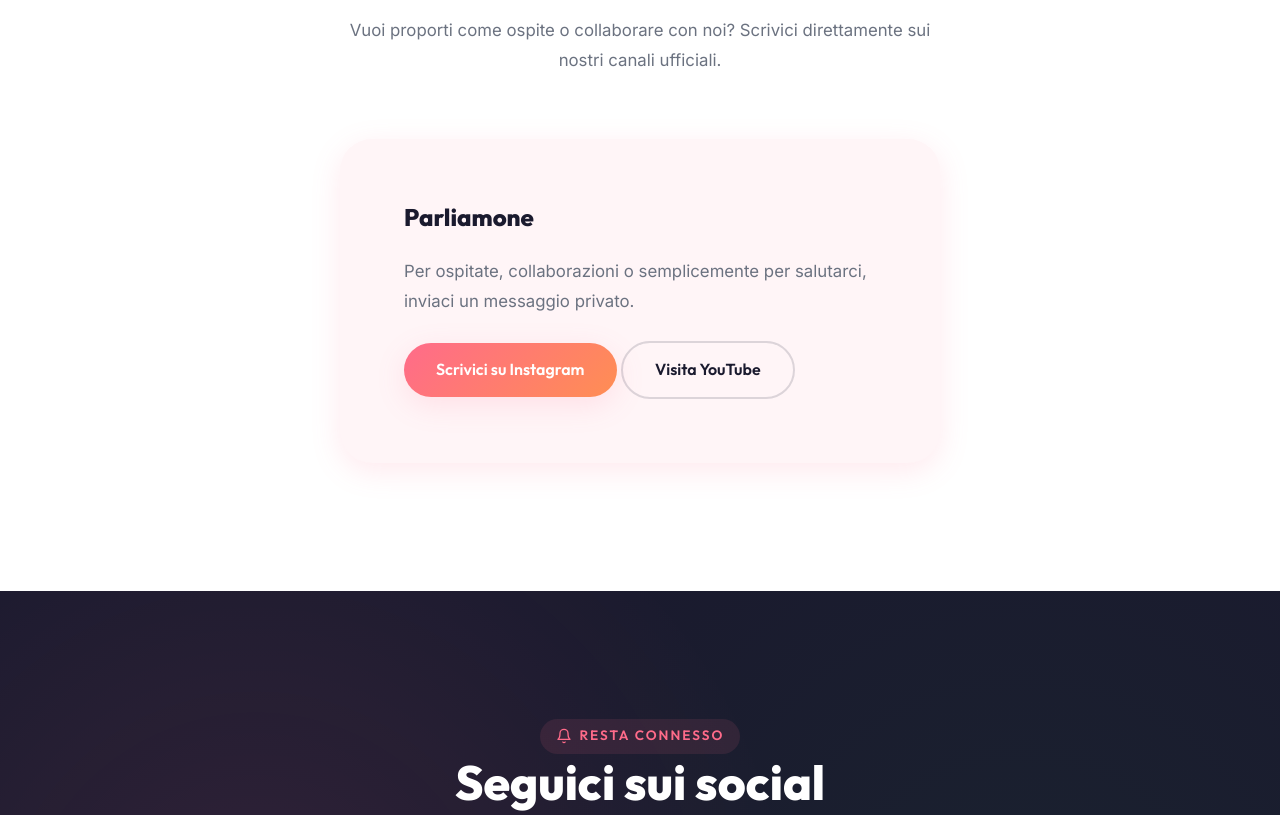
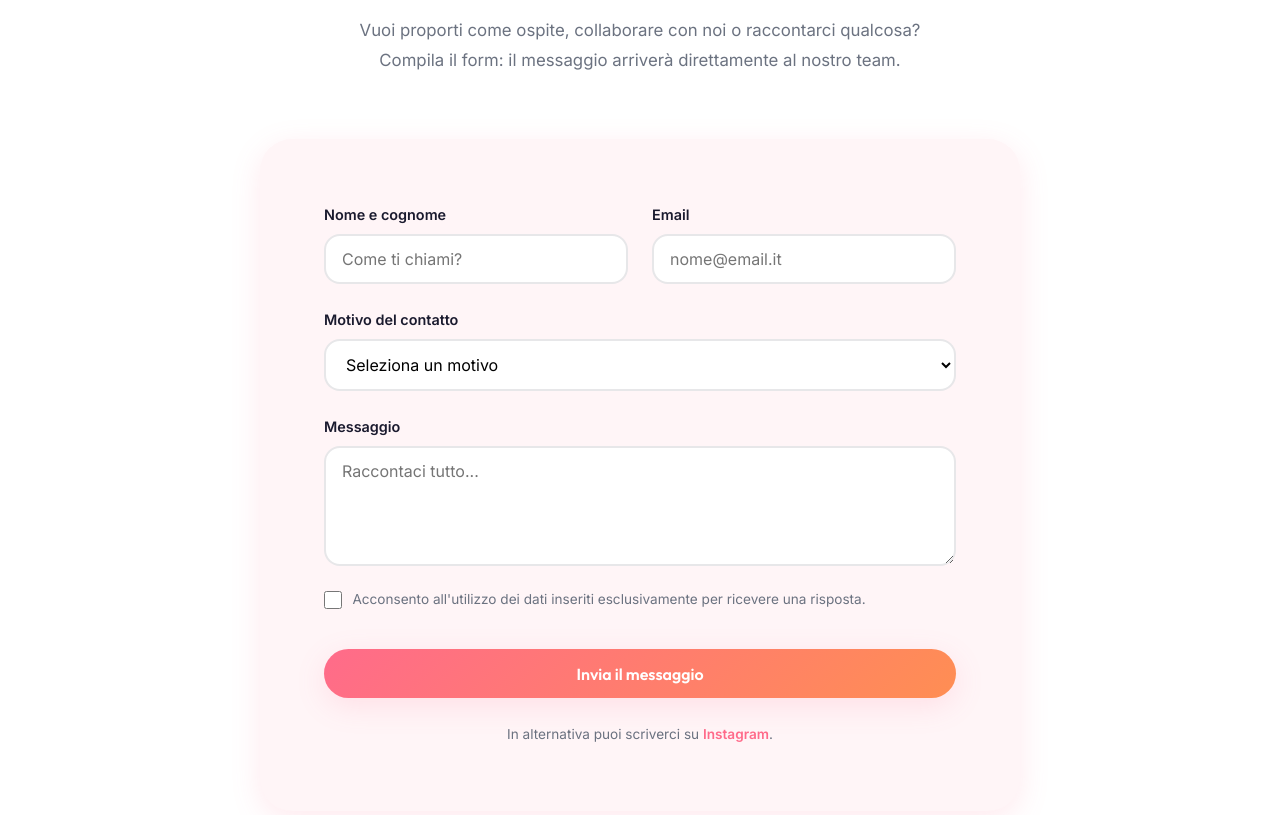
Before and after one commit to Demma-prog/call-me-mamma-website, a website: page index.html in a window 1280 px wide. Shown: the part 6020-6835 px from the top of the page. Drawn offline with Linux system fonts and the light colour scheme; no server answers.

Commit message:
Fix review carousel and add working contact form

```diff
--- a/index.html
+++ b/index.html
@@ -495,19 +495,52 @@
         </span>
         <h2 class="section-title reveal reveal-delay-1">Vieni a trovarci o <span class="highlight">scrivici</span></h2>
         <p class="section-description reveal reveal-delay-2">
-          Vuoi proporti come ospite o collaborare con noi? Scrivici direttamente sui nostri canali ufficiali.
+          Vuoi proporti come ospite, collaborare con noi o raccontarci qualcosa? Compila il form: il messaggio arriverà direttamente al nostro team.
         </p>
       </div>
 
       <div class="contact-container reveal reveal-delay-3">
-        <div class="contact-form" id="contact-options">
-          <h3>Parliamone</h3>
-          <p>Per ospitate, collaborazioni o semplicemente per salutarci, inviaci un messaggio privato.</p>
-          <div class="hero-buttons">
-            <a href="https://www.instagram.com/callmemamma_/" class="btn btn-primary" target="_blank" rel="noopener noreferrer">Scrivici su Instagram</a>
-            <a href="https://www.youtube.com/@Call_Me_Mamma" class="btn btn-outline" target="_blank" rel="noopener noreferrer">Visita YouTube</a>
+        <form class="contact-form" id="contact-form" action="https://formsubmit.co/demma.infoclienti@gmail.com" method="POST">
+          <input type="hidden" name="_subject" value="Nuovo messaggio dal sito Call Me Mamma">
+          <input type="hidden" name="_template" value="table">
+          <input type="hidden" name="_captcha" value="false">
+          <input type="text" name="_honey" class="form-honeypot" tabindex="-1" autocomplete="off" aria-hidden="true">
+
+          <div class="form-row">
+            <div class="form-group">
+              <label for="contact-name">Nome e cognome</label>
+              <input class="form-control" id="contact-name" name="name" type="text" autocomplete="name" placeholder="Come ti chiami?" required>
+            </div>
+            <div class="form-group">
+              <label for="contact-email">Email</label>
+              <input class="form-control" id="contact-email" name="email" type="email" autocomplete="email" placeholder="nome@email.it" required>
+            </div>
           </div>
-        </div>
+
+          <div class="form-group">
+            <label for="contact-subject">Motivo del contatto</label>
+            <select class="form-control" id="contact-subject" name="reason" required>
+              <option value="" selected disabled>Seleziona un motivo</option>
+              <option value="Proposta come ospite">Proposta come ospite</option>
+              <option value="Collaborazione o sponsor">Collaborazione o sponsor</option>
+              <option value="Domanda sul podcast">Domanda sul podcast</option>
+              <option value="Altro">Altro</option>
+            </select>
+          </div>
+
+          <div class="form-group">
+            <label for="contact-message">Messaggio</label>
+            <textarea class="form-control" id="contact-message" name="message" placeholder="Raccontaci tutto..." required></textarea>
+          </div>
+
+          <label class="form-consent">
+            <input type="checkbox" name="privacy_acknowledged" value="Sì" required>
+            <span>Acconsento all'utilizzo dei dati inseriti esclusivamente per ricevere una risposta.</span>
+          </label>
+
+          <button type="submit" class="btn btn-primary form-submit">Invia il messaggio</button>
+          <p class="form-note">In alternativa puoi scriverci su <a href="https://www.instagram.com/callmemamma_/" target="_blank" rel="noopener noreferrer">Instagram</a>.</p>
+        </form>
       </div>
     </div>
   </section>
--- a/script.js
+++ b/script.js
@@ -28,6 +28,18 @@ document.addEventListener('DOMContentLoaded', () => {
   const navOverlay = document.querySelector('.nav-overlay');
   const allNavLinks = document.querySelectorAll('.navbar-links a');
   const reveals = document.querySelectorAll('.reveal');
+
+  // Build two identical review sets so the marquee starts aligned and loops cleanly.
+  const reviewsMarquee = document.querySelector('.marquee-container');
+  if (reviewsMarquee) {
+    const originalReviews = [...reviewsMarquee.querySelectorAll('.review-card')].slice(0, 3);
+    reviewsMarquee.replaceChildren(...originalReviews);
+    originalReviews.forEach(card => {
+      const duplicate = card.cloneNode(true);
+      duplicate.setAttribute('aria-hidden', 'true');
+      reviewsMarquee.appendChild(duplicate);
+    });
+  }
 
   // --- Navbar Scroll Effect ---
   let lastScroll = 0;
--- a/styles.css
+++ b/styles.css
@@ -2303,7 +2303,8 @@ p {
   gap: var(--space-md);
   padding: var(--space-lg) 0;
   width: fit-content;
-  animation: marquee 40s linear infinite;
+  margin-left: max(24px, calc((100vw - 1050px - (2 * var(--space-md))) / 2));
+  animation: marquee 36s linear infinite;
 }
 
 .marquee-container:hover {
@@ -2312,7 +2313,7 @@ p {
 
 @keyframes marquee {
   0% { transform: translateX(0); }
-  100% { transform: translateX(-50%); }
+  100% { transform: translateX(calc(-1050px - (3 * var(--space-md)))); }
 }
 
 .review-card {
@@ -2320,6 +2321,7 @@ p {
   border-radius: var(--radius-lg);
   padding: var(--space-lg);
   width: 350px;
+  flex: 0 0 350px;
   box-shadow: var(--shadow-sm);
   display: flex;
   flex-direction: column;
@@ -2377,7 +2379,7 @@ p {
 }
 
 .contact-container {
-  max-width: 600px;
+  max-width: 760px;
   margin: var(--space-xl) auto 0;
   background: var(--light);
   padding: var(--space-xl);
@@ -2389,6 +2391,62 @@ p {
   display: flex;
   flex-direction: column;
   gap: var(--space-md);
+}
+
+.form-row {
+  display: grid;
+  grid-template-columns: repeat(2, minmax(0, 1fr));
+  gap: var(--space-md);
+}
+
+.form-honeypot {
+  position: absolute;
+  left: -9999px;
+  width: 1px;
+  height: 1px;
+  opacity: 0;
+}
+
+.form-consent {
+  display: flex;
+  align-items: flex-start;
+  gap: 0.65rem;
+  color: var(--gray);
+  font-size: 0.85rem;
+  line-height: 1.45;
+  cursor: pointer;
+}
+
+.form-consent input {
+  width: 18px;
+  height: 18px;
+  margin-top: 1px;
+  accent-color: var(--pink);
+  flex: 0 0 auto;
+}
+
+.form-note {
+  margin: 0;
+  text-align: center;
+  color: var(--gray);
+  font-size: 0.85rem;
+}
+
+.form-note a {
+  color: var(--pink);
+  font-weight: 700;
+}
+
+@media (max-width: 600px) {
+  .form-row {
+    grid-template-columns: 1fr;
+  }
+
+  .contact-container {
+    margin-top: var(--space-lg);
+    padding: 24px;
+    border-radius: var(--radius-lg);
+  }
 }
 
 .form-group {
```
Also changed, not shown: vercel.json.
